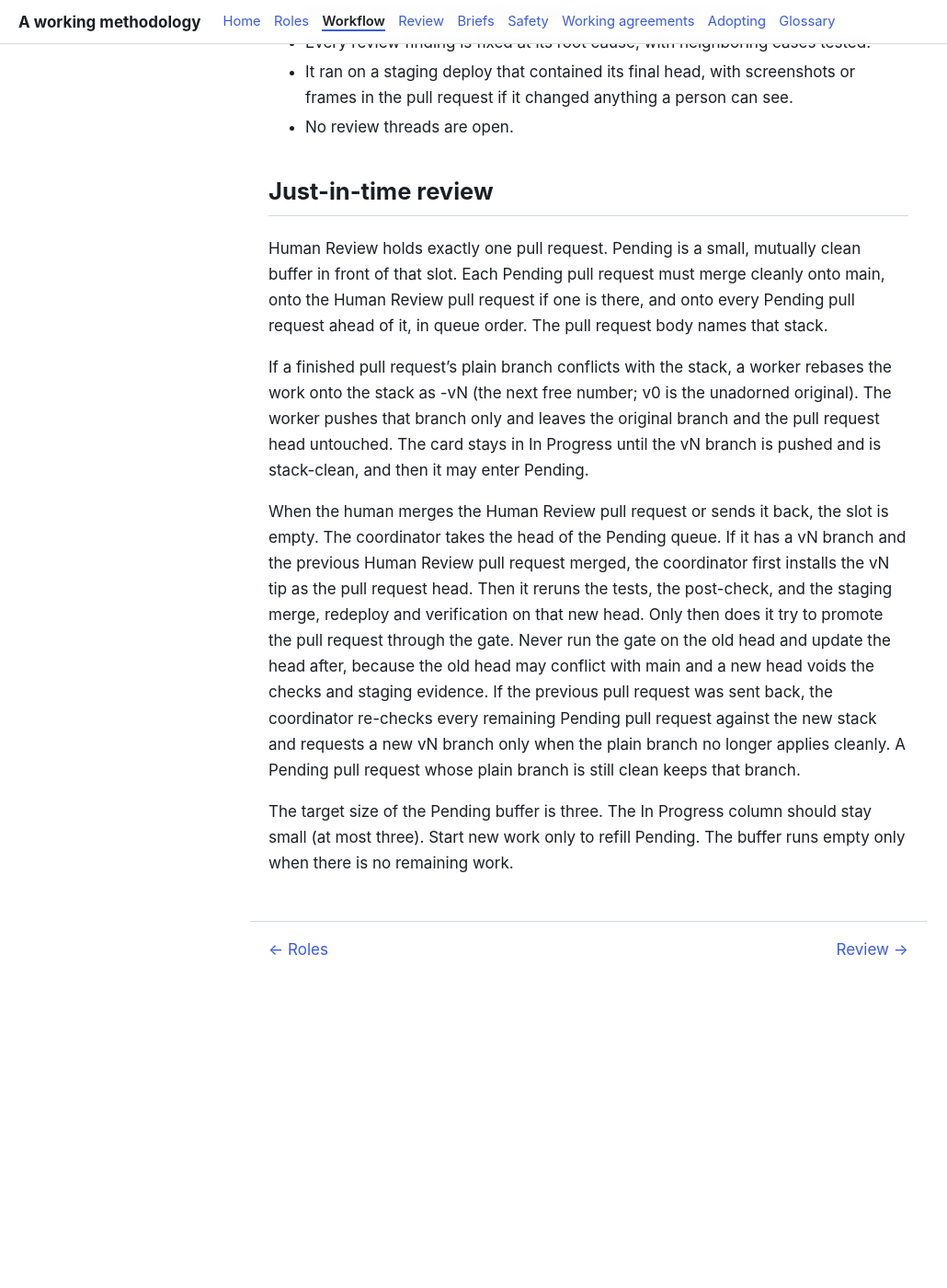
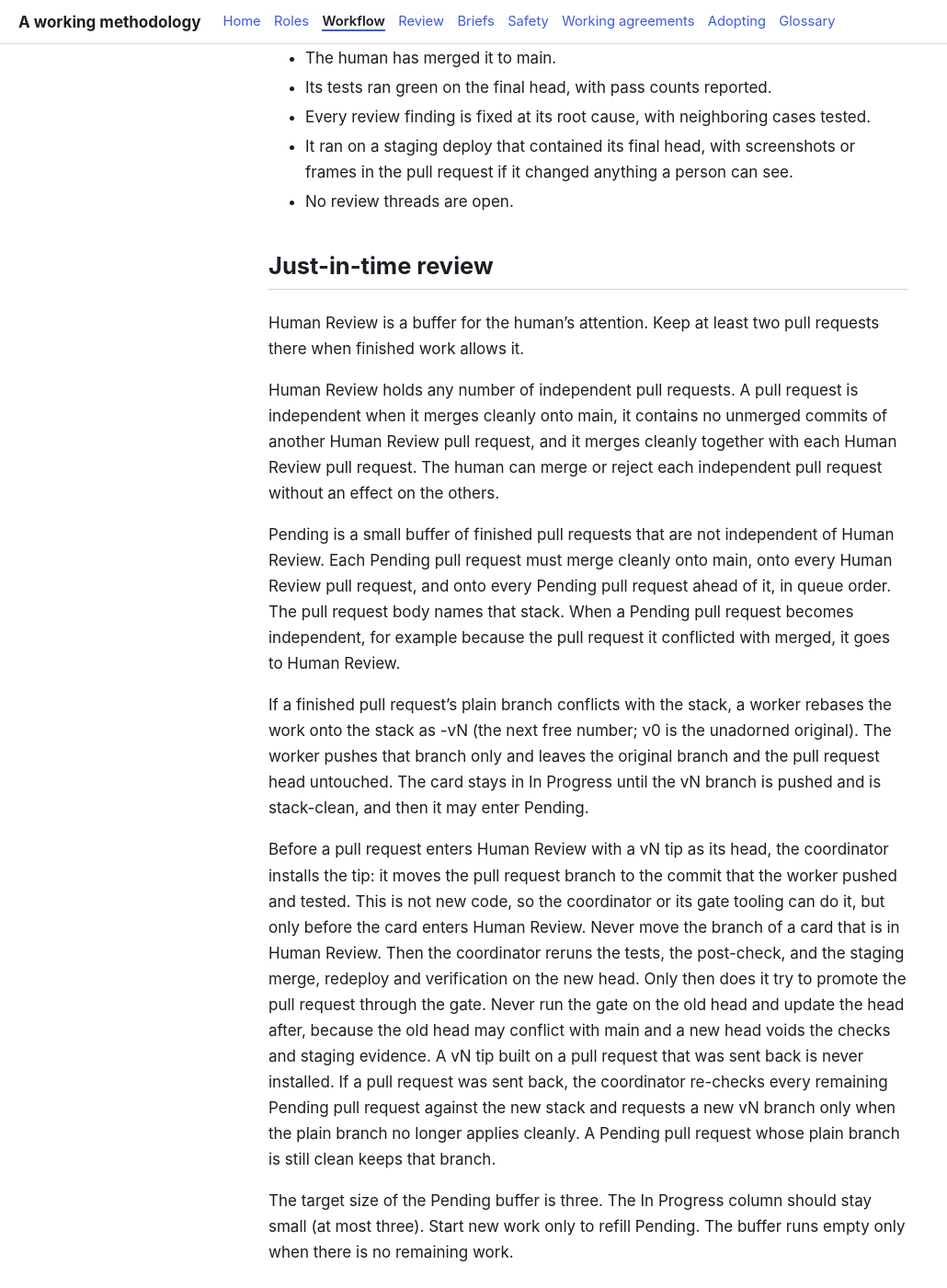
Before and after one commit to tangentcode/methodology, a Jekyll site: the page built from workflow.md, in a window 1280 px wide and 1400 px high, scrolled down 4941 px. Shown: the whole window at 92% size, without its empty margins (0-1030 px from the left). Built offline with Jekyll 4.4.1, drawn with Linux system fonts in a browser that asks for light colours; our own code applies the rules of GitHub Pages for plain Markdown files; before the commit the page ends 6051 px from its top, so only the background shows below that; some of the changed text lies outside the part shown.

Commit message:
Human Review: any number of independent PRs, one stacked PR with a banner, reset on rejection (#33)
Human Review is a buffer for the human's attention. It holds any number of
independent pull requests. When it holds only one, one stacked pull request
built on it can enter, with a banner at the top of its body. If the base is
rejected, the coordinator takes the stacked pull request out of Human Review
and resets it to its saved plain tip before it can be merged.

Also says who installs a vN tip: the coordinator moves the branch to a tip the
worker already pushed (not new code), only before Human Review.

````diff
--- a/workflow.md
+++ b/workflow.md
@@ -15,8 +15,8 @@
 | Backlog | Approved or proposed, not started | Coordinator or human |
 | In Progress | A worker is writing or fixing code. The pull request is a draft | Coordinator |
 | Auto Review | Ready for review. The pull request is marked ready and the automated reviewer is running | Coordinator |
-| Pending | A short, ordered buffer of finished pull requests (target: three). Each one already merges cleanly onto main, onto the single Human Review pull request if one is there, and onto every Pending pull request ahead of it. The pull request body names that stack. If the plain branch conflicts with the stack, a worker creates a <branch>-vN rebase (v0 is the original branch) and the card stays in In Progress until that branch is pushed and stack-clean. The coordinator starts new work only to refill this buffer | Coordinator or gate |
-| Human Review | Exactly one finished pull request that passed the gate, is on staging, and waits on the human to test and merge to main. The next card enters only when this slot is empty, usually by promoting the head of the Pending queue | Gate only |
+| Pending | A short, ordered buffer of finished pull requests (target: three) that are not independent of Human Review. Each one already merges cleanly onto main, onto every Human Review pull request, and onto every Pending pull request ahead of it. The pull request body names that stack. If the plain branch conflicts with the stack, a worker creates a <branch>-vN rebase (v0 is the original branch) and the card stays in In Progress until that branch is pushed and stack-clean. The coordinator starts new work only to refill this buffer | Coordinator or gate |
+| Human Review | Finished pull requests that passed the gate, are on staging, and wait on the human to test and merge to main. Any number of independent pull requests, plus at most one stacked pull request when only its base is there. See [Just-in-time review](#just-in-time-review) | Gate only |
 | Done | Merged to main | Human, or the board on merge |
 
 Moving a card to Auto Review also means marking the pull request ready. Moving it back to In Progress means converting it to a draft.
@@ -28,10 +28,11 @@
     B[Backlog] --> IP[In Progress]
     IP -->|coordinator pre-check passes| AR[Auto Review]
     AR -->|P1 or P2 finding| IP
-    AR -->|finished and stack-clean, slot empty, queue empty| HR[Human Review]
-    AR -->|finished and stack-clean, slot or queue occupied| P[Pending]
-    P -->|slot empty, this is the queue head, gate passes| HR[Human Review]
+    AR -->|finished, independent of Human Review, gate passes| HR[Human Review]
+    AR -->|finished, not independent, stack-clean| P[Pending]
+    P -->|now independent, or the one stacked PR on a lone Human Review PR, gate passes| HR
     HR -->|human requests changes or a late finding| IP
+    HR -->|stacked PR whose base was rejected: reset to plain branch| IP
     HR -->|human merges to main| D[Done]
 ```
 
@@ -47,8 +48,8 @@
 8. When no P1 or P2 findings remain, the coordinator runs its post-review check.
 9. The coordinator merges the change into the staging branch, redeploys staging, and checks that the commit staging serves contains the current head and that staging can run the change.
 10. For any change a person can see, current screenshots or frames from staging go into the pull request description. The description also says where and how to see the change.
-11. When Human Review is empty, the coordinator takes the head of the Pending queue, or a finished pull request if the queue is empty, and checks the full gate in [review.md](review.md). If that pull request has a vN branch that is clean on the current stack, the coordinator first installs the vN tip as the head and reruns the checks and staging verification on it. A vN tip built on a pull request that was sent back is never installed (see [Just-in-time review](#just-in-time-review)). Only if the gate passes does the card move to Human Review. Human Review holds exactly one pull request. A finished pull request that cannot enter the slot goes to Pending if it is clean on the current stack.
-12. The human reviews. If he merges to main, the card goes to Done and the next Pending item is promoted into the empty slot. If he sends the change back, the card returns to step 6, and the coordinator still promotes the next Pending item, then re-checks the rest of the buffer against the new stack. Start new In Progress work only to refill Pending up to the target.
+11. The coordinator checks the full gate in [review.md](review.md). A finished pull request that is independent of every Human Review pull request goes to Human Review. Human Review has no size limit for independent pull requests. A finished pull request that is not independent goes to Pending if it is clean on the current stack. When Human Review holds only one pull request and the next finished work depends on it, one stacked pull request can enter (see [Stacked pull requests](#stacked-pull-requests)). If a pull request enters with a vN tip as its head, the coordinator first installs the tip and reruns the checks and staging verification on it. A vN tip built on a pull request that was sent back is never installed.
+12. The human reviews. If he merges to main, the card goes to Done, and the coordinator promotes every Pending pull request that is now independent. If he sends the change back, the card returns to step 6. Before anything else, the coordinator resets a stacked pull request built on it (see [Stacked pull requests](#stacked-pull-requests)). Then it promotes every Pending pull request that is now independent and re-checks the rest of the buffer against the new stack. Start new In Progress work only to refill Pending up to the target.
 
 ## Definition of ready
 
@@ -72,10 +73,41 @@
 
 ## Just-in-time review
 
-Human Review holds exactly one pull request. Pending is a small, mutually clean buffer in front of that slot. Each Pending pull request must merge cleanly onto main, onto the Human Review pull request if one is there, and onto every Pending pull request ahead of it, in queue order. The pull request body names that stack.
+Human Review is a buffer for the human's attention. Keep at least two pull requests there when finished work allows it.
+
+Human Review holds any number of independent pull requests. A pull request is independent when it merges cleanly onto main, it contains no unmerged commits of another Human Review pull request, and it merges cleanly together with each Human Review pull request. The human can merge or reject each independent pull request without an effect on the others.
+
+Pending is a small buffer of finished pull requests that are not independent of Human Review. Each Pending pull request must merge cleanly onto main, onto every Human Review pull request, and onto every Pending pull request ahead of it, in queue order. The pull request body names that stack. When a Pending pull request becomes independent, for example because the pull request it conflicted with merged, it goes to Human Review.
 
 If a finished pull request's plain branch conflicts with the stack, a worker rebases the work onto the stack as <branch>-vN (the next free number; v0 is the unadorned original). The worker pushes that branch only and leaves the original branch and the pull request head untouched. The card stays in In Progress until the vN branch is pushed and is stack-clean, and then it may enter Pending.
 
-When the human merges the Human Review pull request or sends it back, the slot is empty. The coordinator takes the head of the Pending queue. If it has a vN branch and the previous Human Review pull request merged, the coordinator first installs the vN tip as the pull request head. Then it reruns the tests, the post-check, and the staging merge, redeploy and verification on that new head. Only then does it try to promote the pull request through the gate. Never run the gate on the old head and update the head after, because the old head may conflict with main and a new head voids the checks and staging evidence. If the previous pull request was sent back, the coordinator re-checks every remaining Pending pull request against the new stack and requests a new vN branch only when the plain branch no longer applies cleanly. A Pending pull request whose plain branch is still clean keeps that branch.
+Before a pull request enters Human Review with a vN tip as its head, the coordinator installs the tip: it moves the pull request branch to the commit that the worker pushed and tested. This is not new code, so the coordinator or its gate tooling can do it, but only before the card enters Human Review. Never move the branch of a card that is in Human Review. Then the coordinator reruns the tests, the post-check, and the staging merge, redeploy and verification on the new head. Only then does it try to promote the pull request through the gate. Never run the gate on the old head and update the head after, because the old head may conflict with main and a new head voids the checks and staging evidence. A vN tip built on a pull request that was sent back is never installed. If a pull request was sent back, the coordinator re-checks every remaining Pending pull request against the new stack and requests a new vN branch only when the plain branch no longer applies cleanly. A Pending pull request whose plain branch is still clean keeps that branch.
 
 The target size of the Pending buffer is three. The In Progress column should stay small (at most three). Start new work only to refill Pending. The buffer runs empty only when there is no remaining work.
+
+### Stacked pull requests
+
+Use a stacked pull request only when Human Review holds exactly one pull request (A) and the next finished pull request (B) depends on A or conflicts with it. Then B can enter Human Review as a stacked pull request, so that the human has two items to review. Rules:
+
+- Human Review holds at most one stacked pull request. A is not itself stacked.
+- B's head is its vN tip, built on A. It contains A's commits and merges cleanly onto main plus A. Before the coordinator installs the tip, it saves B's plain tip as <branch>-v0, so that the plain content stays available.
+- B's pull request body starts with this banner, before any other text. Replace A with the number of the base pull request:
+
+  ```
+  # STACKED ON #A: MERGE #A INTO MAIN FIRST
+
+  > **This pull request contains the changes of #A.** Merge it only after #A is merged into main.
+  > If #A is rejected, do not merge this pull request. The coordinator resets it to its plain branch,
+  > without the changes of #A, before it can be merged.
+  ```
+
+- Independent pull requests can still enter Human Review next to A and B. Each one must merge cleanly together with A and with B.
+- The gate fails a stacked pull request when the banner is missing or is not at the top, when its head contains a Human Review pull request's commits but has no banner, or when its base was closed unmerged or has left Human Review.
+
+If the human merges A, B no longer depends on unmerged work. The coordinator removes the banner. No other change is needed.
+
+If the human rejects A (closes it unmerged, or sends it back so that it leaves Human Review), B must never be merged with A's changes. The coordinator acts at once, before the human can merge B:
+
+1. It moves B's card out of Human Review to In Progress. This comes first, so that the branch of a card in Human Review is never moved.
+2. It resets B's branch to the saved plain tip (<branch>-v0) and removes the banner. If no plain tip was saved, it asks the worker to rebuild B on main without A's commits.
+3. It runs the normal loop again on the new head: tests, review, post-check, staging, screenshots, and the gate. B can then enter Human Review again as an independent pull request.
````
Also changed, not shown: adopting.md (+4 -4 lines), glossary.md (+6 -2 lines), review.md (+3 -2 lines), roles.md (+1 -1 lines).
